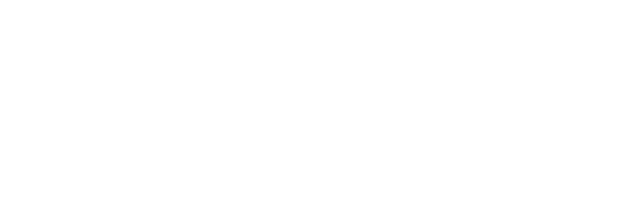
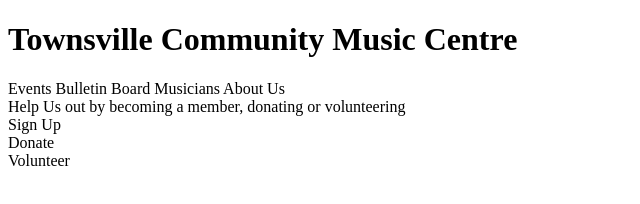
Before and after one commit to LukeGiliberto/1406-Group-Assignment-1-Group-11, a plain HTML site: page index.html in a window 1280 px wide. Shown: the whole page, without its empty margins (0-640 px from the left). Drawn offline with Linux system fonts and the light colour scheme.

Commit message:
Updated index.html
added nav
added text

```diff
--- a/index.html
+++ b/index.html
@@ -2,9 +2,28 @@
 <html>
 <head>
 <meta charset="utf-8">
-<title>Untitled Document</title>
+<title>index.html</title>
 </head>
+<body>
 
-<body>
+<h1>Townsville Community Music Centre</h1>
+
+<nav>
+Events
+Bulletin Board
+Musicians
+About Us
+</nav>
+
+<div id= section1>
+Help Us out by becoming a member, donating or volunteering
+</div>
+
+<div id= section2>
+Sign Up<br>
+Donate<br>
+Volunteer
+</div>
+
 </body>
 </html>
```
